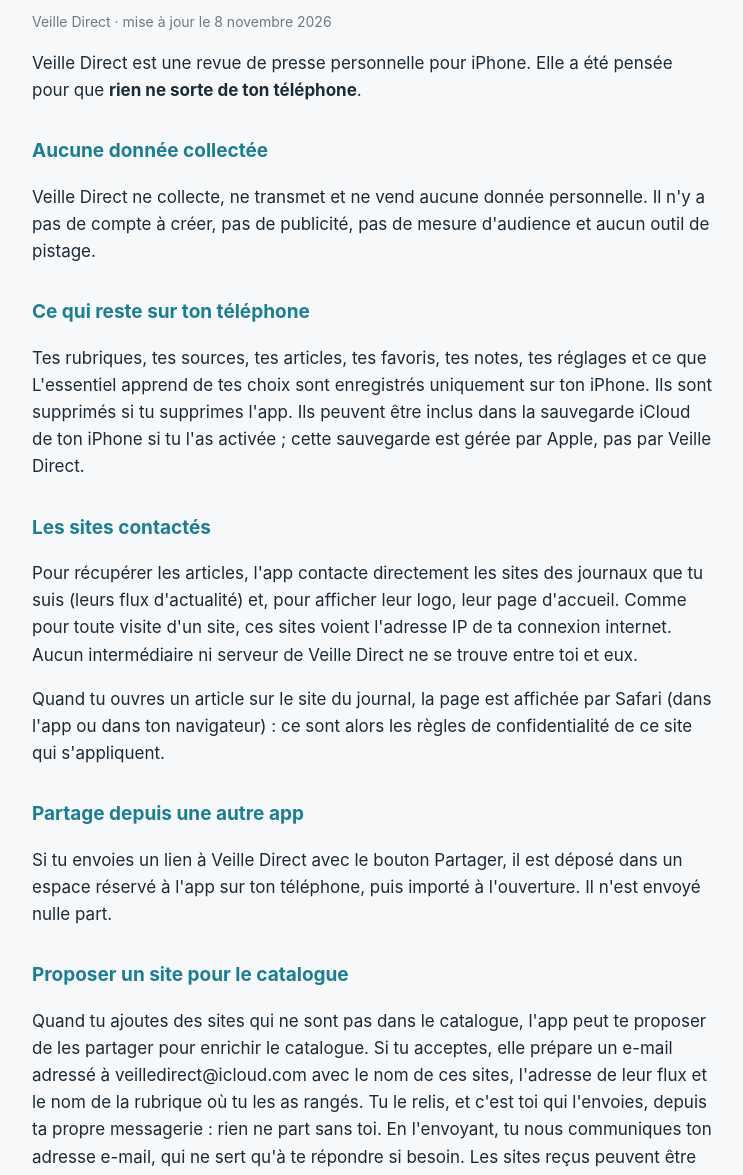
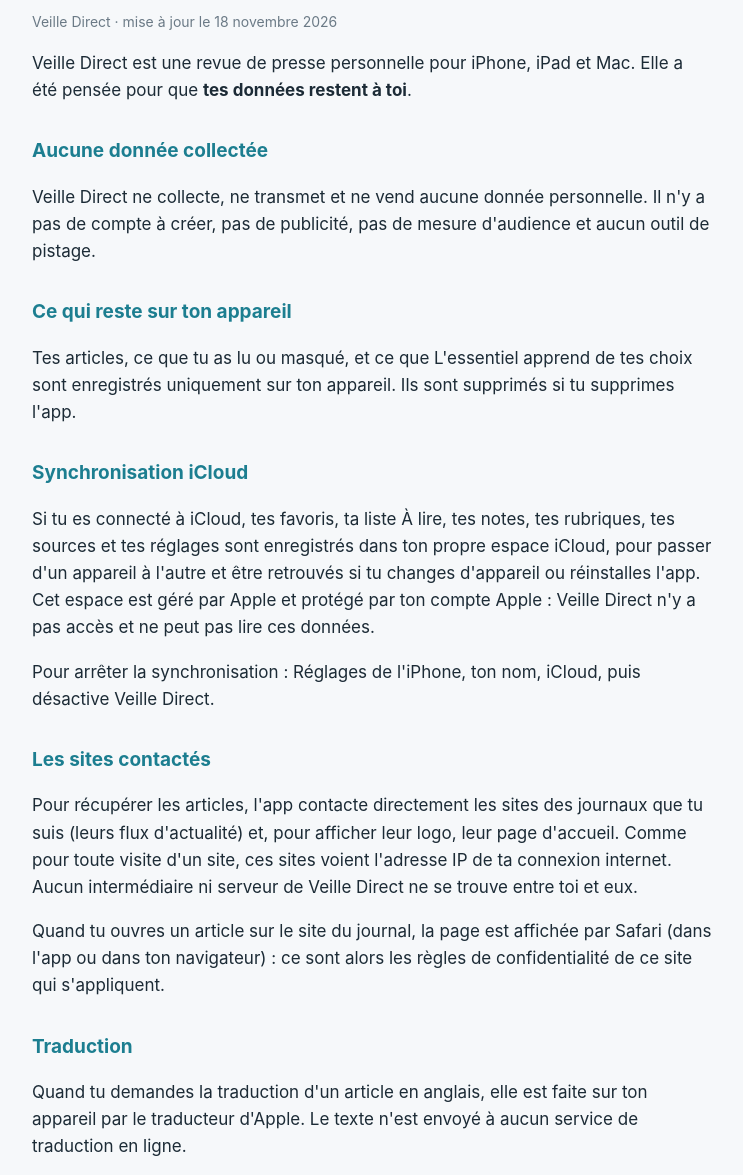
Before and after one commit to VeilleDirect/veilledirect.github.io, a plain HTML site: page confidentialite.html in a window 1280 px wide. Shown: the part 99-1274 px from the top of the page, without its empty margins (268-1011 px from the left). Drawn offline with Linux system fonts and the light colour scheme.

Commit message:
Politique de confidentialité : synchronisation iCloud, traduction, iPad et Mac

```diff
--- a/confidentialite.html
+++ b/confidentialite.html
@@ -16,20 +16,27 @@
 <body>
 <main>
 <h1>Politique de confidentialité</h1>
-<p class="date">Veille Direct · mise à jour le 8 novembre 2026</p>
+<p class="date">Veille Direct · mise à jour le 18 novembre 2026</p>
 
-<p>Veille Direct est une revue de presse personnelle pour iPhone. Elle a été pensée pour que <strong>rien ne sorte de ton téléphone</strong>.</p>
+<p>Veille Direct est une revue de presse personnelle pour iPhone, iPad et Mac. Elle a été pensée pour que <strong>tes données restent à toi</strong>.</p>
 
 <h2>Aucune donnée collectée</h2>
 <p>Veille Direct ne collecte, ne transmet et ne vend aucune donnée personnelle. Il n'y a pas de compte à créer, pas de publicité, pas de mesure d'audience et aucun outil de pistage.</p>
 
-<h2>Ce qui reste sur ton téléphone</h2>
-<p>Tes rubriques, tes sources, tes articles, tes favoris, tes notes, tes réglages et ce que L'essentiel apprend de tes choix sont enregistrés uniquement sur ton iPhone. Ils sont supprimés si tu supprimes l'app. Ils peuvent être inclus dans la sauvegarde iCloud de ton iPhone si tu l'as activée ; cette sauvegarde est gérée par Apple, pas par Veille Direct.</p>
+<h2>Ce qui reste sur ton appareil</h2>
+<p>Tes articles, ce que tu as lu ou masqué, et ce que L'essentiel apprend de tes choix sont enregistrés uniquement sur ton appareil. Ils sont supprimés si tu supprimes l'app.</p>
+
+<h2>Synchronisation iCloud</h2>
+<p>Si tu es connecté à iCloud, tes favoris, ta liste À lire, tes notes, tes rubriques, tes sources et tes réglages sont enregistrés dans ton propre espace iCloud, pour passer d'un appareil à l'autre et être retrouvés si tu changes d'appareil ou réinstalles l'app. Cet espace est géré par Apple et protégé par ton compte Apple : Veille Direct n'y a pas accès et ne peut pas lire ces données.</p>
+<p>Pour arrêter la synchronisation : Réglages de l'iPhone, ton nom, iCloud, puis désactive Veille Direct.</p>
 
 <h2>Les sites contactés</h2>
 <p>Pour récupérer les articles, l'app contacte directement les sites des journaux que tu suis (leurs flux d'actualité) et, pour afficher leur logo, leur page d'accueil. Comme pour toute visite d'un site, ces sites voient l'adresse IP de ta connexion internet. Aucun intermédiaire ni serveur de Veille Direct ne se trouve entre toi et eux.</p>
 <p>Quand tu ouvres un article sur le site du journal, la page est affichée par Safari (dans l'app ou dans ton navigateur) : ce sont alors les règles de confidentialité de ce site qui s'appliquent.</p>
 
+
+<h2>Traduction</h2>
+<p>Quand tu demandes la traduction d'un article en anglais, elle est faite sur ton appareil par le traducteur d'Apple. Le texte n'est envoyé à aucun service de traduction en ligne.</p>
 <h2>Partage depuis une autre app</h2>
 <p>Si tu envoies un lien à Veille Direct avec le bouton Partager, il est déposé dans un espace réservé à l'app sur ton téléphone, puis importé à l'ouverture. Il n'est envoyé nulle part.</p>
 
```
